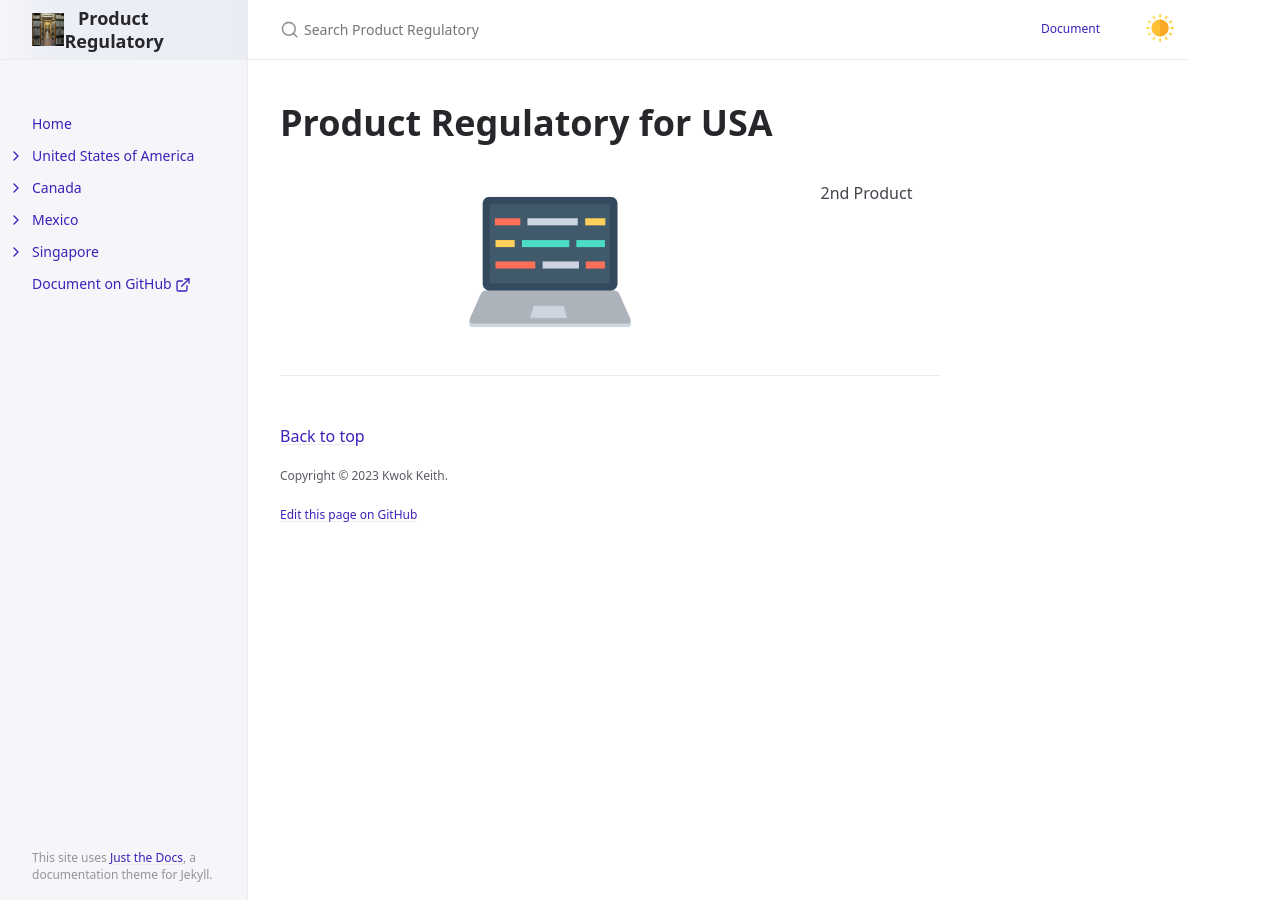
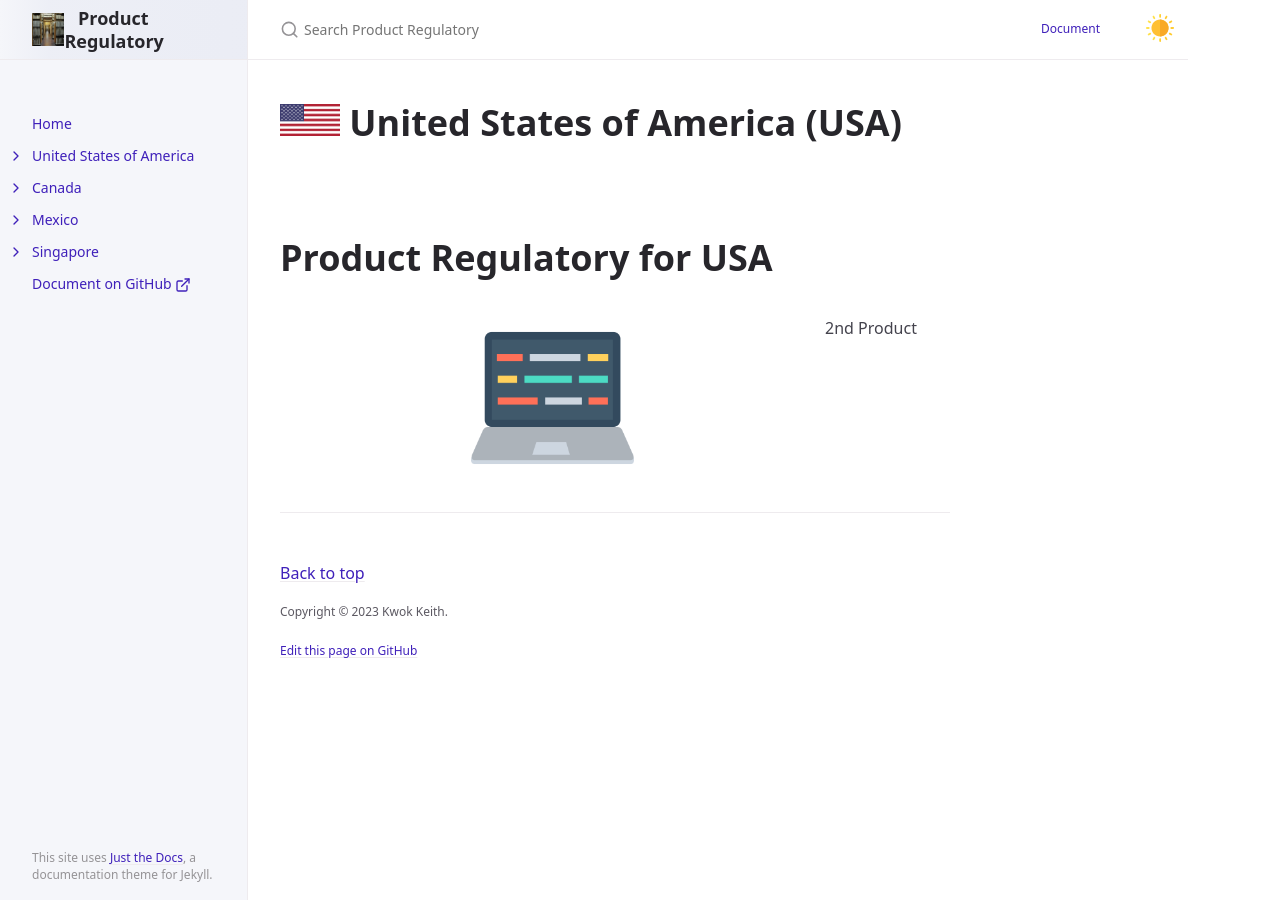
Before and after one commit to kwokkeith/ProductRegulatory, a Jekyll site: the page built from docs/america/usa-index.md, in a window 1280 px wide. Built offline with Jekyll 4.4.1, drawn with Linux system fonts in a browser that asks for light colours; cached includes are drawn as plain includes.

Commit message:
Fix USA index references

```diff
--- a/docs/america/usa-index.md
+++ b/docs/america/usa-index.md
@@ -6,6 +6,10 @@ description: USA Regulations
 nav_order: 2
 has_children: true
 ---
+
+<h1>
+<img src="../../assets/images/country-flag/usa-flag.png" style="width: 60px"/>
+United States of America (USA) </h1>
 
 # Product Regulatory for USA
 {:.no_toc}
```
